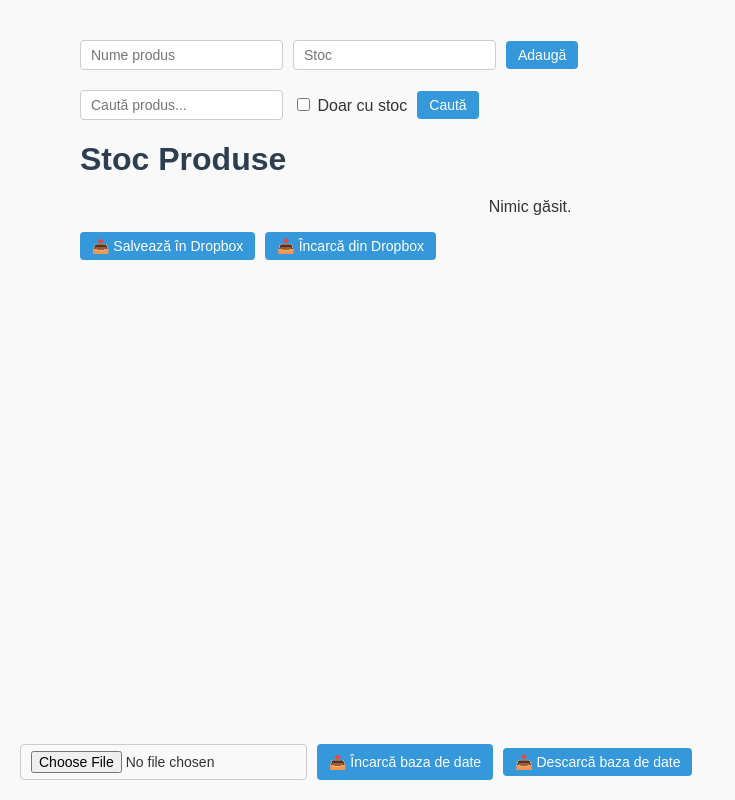
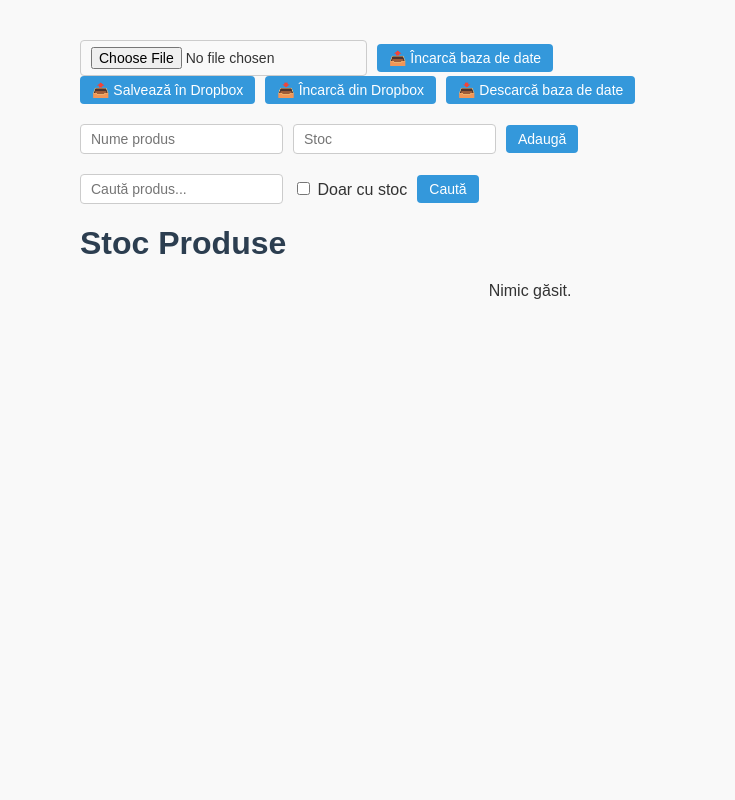
Before and after one commit to gsmcontactct/stock-web-app, a Flask app: page / in a window 1280 px wide. Shown: the whole page, without its empty margins (0-735 px from the left). Run offline with Flask 3, Linux system fonts and the light colour scheme; data that the repository does not hold is empty.

Commit message:
Revert Back Index And Style

```diff
--- a/static/style.css
+++ b/static/style.css
@@ -58,6 +58,13 @@ button:hover {
     background-color: #2980b9;
 }
 
+.db-buttons {
+    display: flex;
+    gap: 10px;
+    flex-wrap: wrap;
+    margin-bottom: 20px;
+}
+
 a {
     color: #3498db;
     text-decoration: none;
@@ -96,13 +103,6 @@ li.product-item {
     align-items: center;
 }
 
-.db-buttons {
-    display: flex;
-    gap: 10px;
-    flex-wrap: wrap;
-    margin-bottom: 20px;
-}
-
 @media (max-width: 700px) {
     .top-bar {
         flex-direction: column;
@@ -114,14 +114,3 @@ li.product-item {
         margin-right: 20px;
     }
 }
-
-/* Only style for the bottom-left upload/download */
-.bottom-left-db {
-    position: fixed;
-    bottom: 20px;
-    left: 20px;
-    display: flex;
-    gap: 10px;
-    align-items: center;
-    z-index: 1000;
-}
--- a/templates/index.html
+++ b/templates/index.html
@@ -7,6 +7,23 @@
 </head>
 <body>
 <div class="container">
+
+    <!-- DATABASE UPLOAD -->
+    <form action="/upload-db" method="POST" enctype="multipart/form-data" class="form-row">
+        <input type="file" name="file" required>
+        <button type="submit">📤 Încarcă baza de date</button>
+    </form>
+
+    <!-- DROPBOX BUTTONS -->
+    <div class="db-buttons">
+        <form method="POST" action="/save-dropbox">
+            <button type="submit">📤 Salvează în Dropbox</button>
+        </form>
+        <form method="POST" action="/load-dropbox">
+            <button type="submit">📥 Încarcă din Dropbox</button>
+        </form>
+        <a href="/download-db"><button type="button">📥 Descarcă baza de date</button></a>
+    </div>
 
     <!-- ADD + SEARCH -->
     <div class="top-bar">
@@ -48,29 +65,6 @@
         {% endfor %}
     </ul>
 
-    <!-- DROPBOX buttons stay exactly where they are -->
-    <div class="db-buttons">
-        <form method="POST" action="/save-dropbox">
-            <button type="submit">📤 Salvează în Dropbox</button>
-        </form>
-        <form method="POST" action="/load-dropbox">
-            <button type="submit">📥 Încarcă din Dropbox</button>
-        </form>
-    </div>
-
 </div>
-
-<!-- ONLY this moved to bottom left -->
-<div class="bottom-left-db">
-    <form action="/upload-db" method="POST" enctype="multipart/form-data" style="margin:0; display:flex; gap:10px;">
-        <input type="file" name="file" required>
-        <button type="submit">📤 Încarcă baza de date</button>
-    </form>
-
-    <form action="/download-db" method="GET" style="margin:0;">
-        <button type="submit">📥 Descarcă baza de date</button>
-    </form>
-</div>
-
 </body>
 </html>
```
